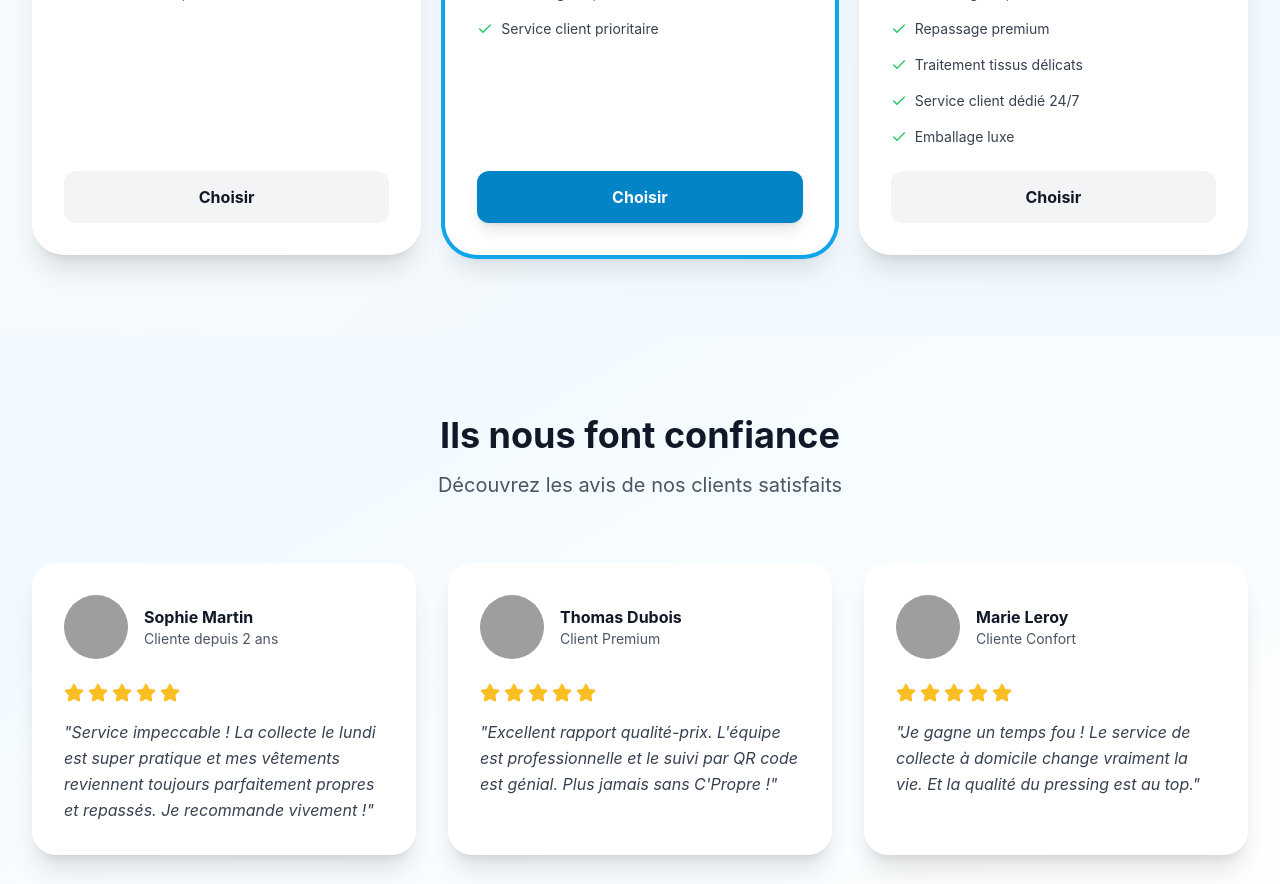
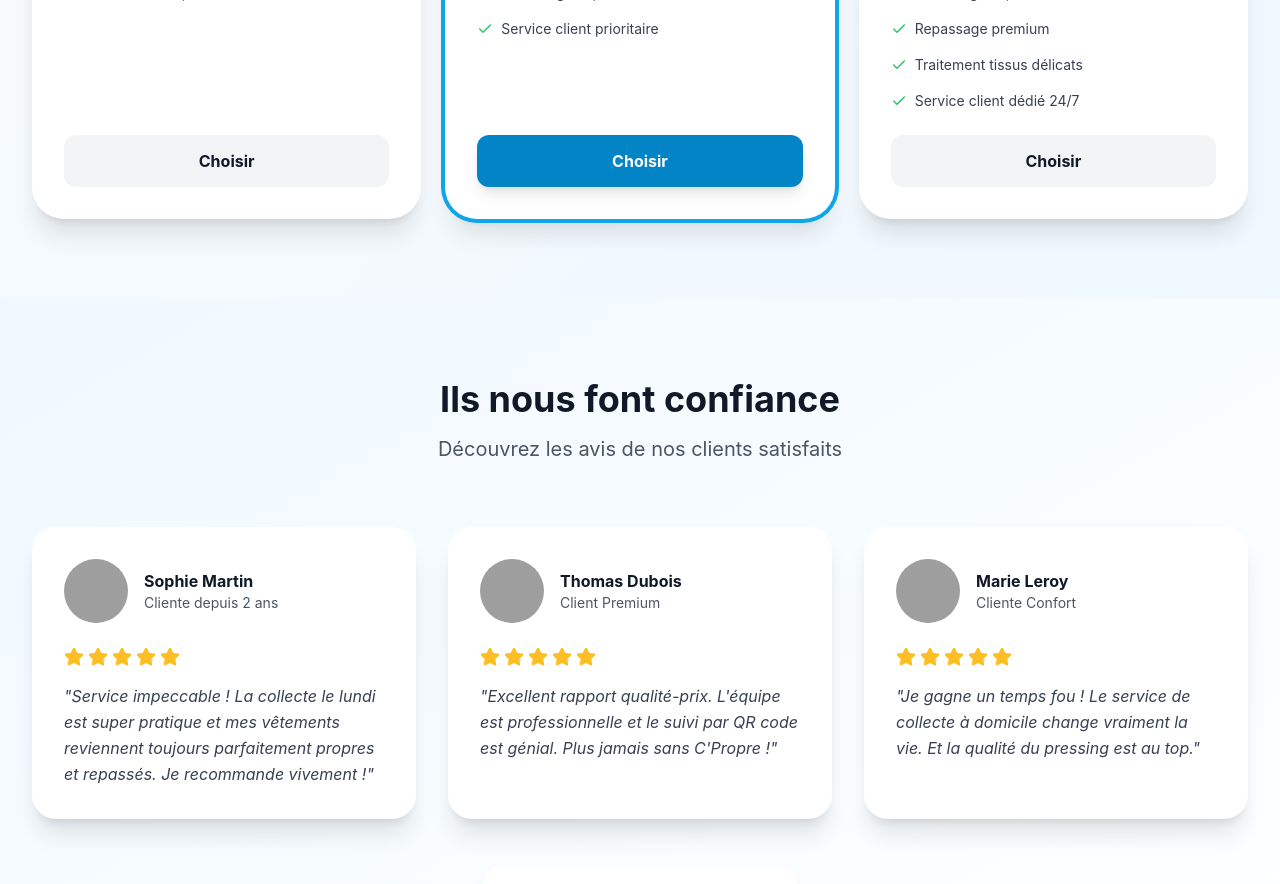
Before and after one commit to zekitml61-maker/sanane, a Next.js app: page / in a window 1280 px wide. Shown: the part 4680-5564 px from the top of the page. Built offline with nearby package versions, Linux system fonts and the light colour scheme; grey boxes are pictures that could not be loaded.

Commit message:
Remove: Suppression Emballage luxe de Formule Premium
- Suppression feature Emballage luxe
- Liste features simplifiee
- 9 features au lieu de 10

```diff
--- a/components/PricingToggle.tsx
+++ b/components/PricingToggle.tsx
@@ -104,7 +104,6 @@ export default function PricingToggle() {
         'Repassage premium',
         'Traitement tissus délicats',
         'Service client dédié 24/7',
-        'Emballage luxe',
       ],
       popular: false,
       type: 'subscription'
```
